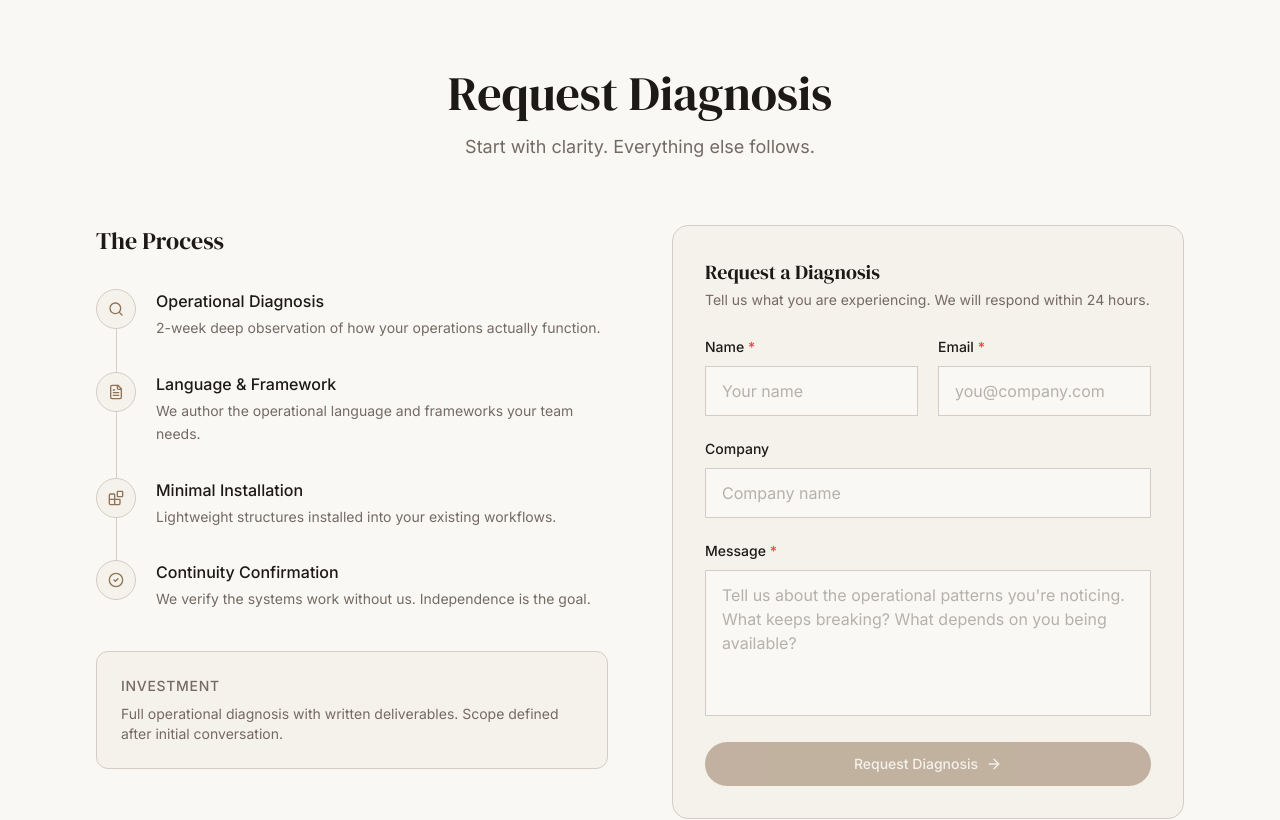
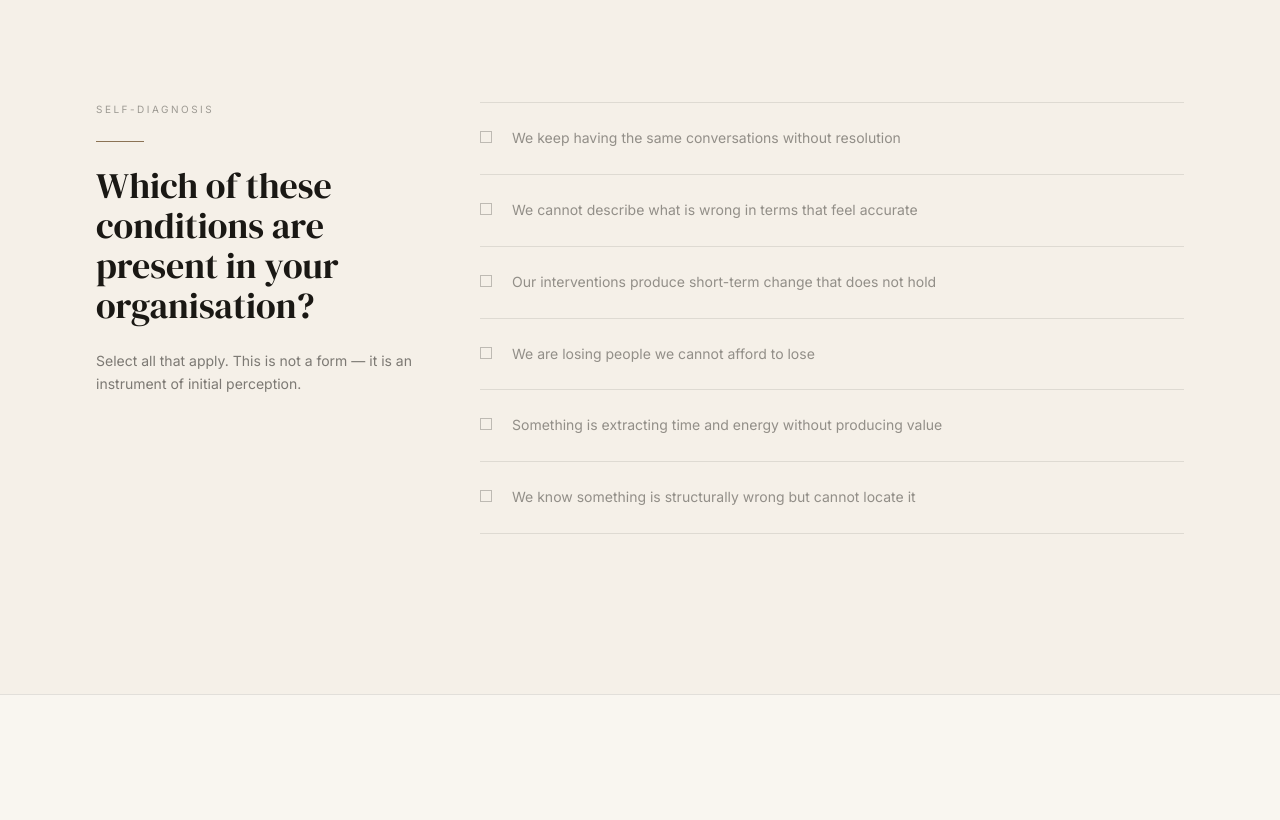
Before and after one commit to quietdissent/Q, a Next.js app: page / in a window 1280 px wide. Shown: the part 8380-9200 px from the top of the page. Built offline with nearby package versions, Linux system fonts and the light colour scheme.

Commit message:
feat: editorial diagnosis self-assessment

```diff
--- a/components/sections/diagnosis.tsx
+++ b/components/sections/diagnosis.tsx
@@ -1,253 +1,113 @@
 "use client"
 
-import { useState, useRef } from "react"
-import { motion, AnimatePresence } from "framer-motion"
-import { useInView } from "@/hooks/use-scroll-animation"
-import { Search, FileText, Blocks, CheckCircle2, ArrowRight, Loader2, AlertCircle } from "lucide-react"
+import { useState } from "react"
+import { motion } from "framer-motion"
 
-const processSteps = [
-  { icon: Search, label: "Operational Diagnosis", description: "2-week deep observation of how your operations actually function." },
-  { icon: FileText, label: "Language & Framework", description: "We author the operational language and frameworks your team needs." },
-  { icon: Blocks, label: "Minimal Installation", description: "Lightweight structures installed into your existing workflows." },
-  { icon: CheckCircle2, label: "Continuity Confirmation", description: "We verify the systems work without us. Independence is the goal." },
+const symptoms = [
+  "We keep having the same conversations without resolution",
+  "We cannot describe what is wrong in terms that feel accurate",
+  "Our interventions produce short-term change that does not hold",
+  "We are losing people we cannot afford to lose",
+  "Something is extracting time and energy without producing value",
+  "We know something is structurally wrong but cannot locate it",
 ]
 
 export function DiagnosisSection() {
-  const [ref, inView] = useInView(0.05)
-  const [formData, setFormData] = useState({ name: "", email: "", company: "", message: "" })
+  const [selected, setSelected] = useState<number[]>([])
   const [submitted, setSubmitted] = useState(false)
-  const [submitting, setSubmitting] = useState(false)
-  const [error, setError] = useState("")
-  const formRef = useRef<HTMLFormElement>(null)
 
-  const isValid = formData.name.length > 1 && formData.email.includes("@") && formData.message.length > 5
-
-  const handleSubmit = async (e: React.FormEvent) => {
-    e.preventDefault()
-    if (!isValid) return
-
-    setSubmitting(true)
-    setError("")
-
-    try {
-      const res = await fetch("/api/diagnosis", {
-        method: "POST",
-        headers: { "Content-Type": "application/json" },
-        body: JSON.stringify(formData),
-      })
-
-      const data = await res.json()
-
-      if (!res.ok) {
-        setError(data.error || "Something went wrong. Please try again.")
-        setSubmitting(false)
-        return
-      }
-
-      setSubmitted(true)
-    } catch {
-      setError("Failed to send. Please email hello@quietdissent.com directly.")
-    } finally {
-      setSubmitting(false)
-    }
-  }
+  const toggle = (i: number) =>
+    setSelected((prev) => prev.includes(i) ? prev.filter((x) => x !== i) : [...prev, i])
 
   return (
-    <section id="diagnosis" className="relative overflow-hidden bg-card py-24 lg:py-32" ref={ref}>
-      <div className="mx-auto max-w-6xl px-6 lg:px-8">
-        <motion.div
-          initial={{ opacity: 0, y: 40 }}
-          animate={inView ? { opacity: 1, y: 0 } : {}}
-          transition={{ duration: 0.7, ease: [0.22, 1, 0.36, 1] }}
-          className="text-center"
-        >
-          <h2 className="font-serif text-3xl leading-tight text-foreground sm:text-4xl lg:text-5xl text-balance">
-            Request Diagnosis
-          </h2>
-          <p className="mx-auto mt-4 max-w-xl text-base text-muted-foreground lg:text-lg">
-            Start with clarity. Everything else follows.
-          </p>
-        </motion.div>
+    <section id="diagnosis" className="bg-[#F5F0E8] border-t border-[#1A1814]/10">
+      <div className="mx-auto max-w-6xl px-6 py-32 lg:px-8 lg:py-40">
+        <div className="grid grid-cols-1 gap-16 lg:grid-cols-12">
+          {/* Left column */}
+          <div className="lg:col-span-4 flex flex-col gap-6">
+            <span className="text-[10px] tracking-[0.25em] uppercase text-[#1A1814]/40">
+              Self-Diagnosis
+            </span>
+            <div className="h-[1px] w-12 bg-[#8B7355]" />
+            <motion.h2
+              initial={{ opacity: 0, y: 16 }}
+              whileInView={{ opacity: 1, y: 0 }}
+              viewport={{ once: true }}
+              transition={{ duration: 0.7 }}
+              className="font-serif text-3xl text-[#1A1814] leading-snug lg:text-4xl"
+            >
+              Which of these conditions are present in your organisation?
+            </motion.h2>
+            <p className="text-sm text-[#1A1814]/55 leading-relaxed">
+              Select all that apply. This is not a form — it is an instrument of initial perception.
+            </p>
+          </div>
 
-        <div className="mt-16 grid gap-16 lg:grid-cols-2">
-          {/* Process Overview */}
-          <motion.div
-            initial={{ opacity: 0, x: -30 }}
-            animate={inView ? { opacity: 1, x: 0 } : {}}
-            transition={{ delay: 0.3, duration: 0.6 }}
-          >
-            <h3 className="font-serif text-2xl text-foreground">The Process</h3>
-            <div className="relative mt-8 flex flex-col gap-8">
-              <div className="absolute bottom-4 left-5 top-4 w-[1px] bg-border" aria-hidden="true" />
-              {processSteps.map((step, i) => {
-                const Icon = step.icon
-                return (
+          {/* Right column */}
+          <div className="lg:col-span-8">
+            {!submitted ? (
+              <div className="flex flex-col gap-0">
+                {symptoms.map((symptom, i) => (
+                  <motion.button
+                    key={i}
+                    onClick={() => toggle(i)}
+                    initial={{ opacity: 0, x: 10 }}
+                    whileInView={{ opacity: 1, x: 0 }}
+                    viewport={{ once: true }}
+                    transition={{ duration: 0.5, delay: i * 0.06 }}
+                    className={`flex items-start gap-5 border-t border-[#1A1814]/10 py-6 text-left transition-colors ${
+                      selected.includes(i) ? "text-[#1A1814]" : "text-[#1A1814]/45"
+                    }`}
+                  >
+                    <span className={`mt-1 h-3 w-3 shrink-0 border transition-colors ${
+                      selected.includes(i)
+                        ? "border-[#8B7355] bg-[#8B7355]"
+                        : "border-[#1A1814]/25 bg-transparent"
+                    }`} />
+                    <span className="text-sm leading-relaxed">{symptom}</span>
+                  </motion.button>
+                ))}
+                <div className="border-t border-[#1A1814]/10" />
+
+                {selected.length > 0 && (
                   <motion.div
-                    key={step.label}
-                    initial={{ opacity: 0, x: -20 }}
-                    animate={inView ? { opacity: 1, x: 0 } : {}}
-                    transition={{ delay: 0.4 + i * 0.12, duration: 0.5 }}
-                    className="relative flex items-start gap-5"
+                    initial={{ opacity: 0, y: 10 }}
+                    animate={{ opacity: 1, y: 0 }}
+                    transition={{ duration: 0.4 }}
+                    className="flex flex-col gap-4 pt-10"
                   >
-                    <div className="relative z-10 flex h-10 w-10 shrink-0 items-center justify-center rounded-full border border-border bg-background transition-colors duration-300 hover:border-primary">
-                      <Icon className="h-4 w-4 text-primary" />
-                    </div>
-                    <div>
-                      <h4 className="font-medium text-foreground">{step.label}</h4>
-                      <p className="mt-1 text-sm leading-relaxed text-muted-foreground">{step.description}</p>
-                    </div>
+                    <p className="text-sm text-[#1A1814]/60 leading-relaxed">
+                      You have identified {selected.length} condition{selected.length > 1 ? "s" : ""}.
+                      {selected.length >= 3
+                        ? " The presence of three or more suggests a structural condition, not a symptomatic one."
+                        : " Even one of these, if persistent, warrants precise diagnosis."}
+                    </p>
+                    <button
+                      onClick={() => setSubmitted(true)}
+                      className="self-start text-[10px] tracking-[0.25em] uppercase text-[#1A1814] underline underline-offset-4 decoration-[#8B7355] hover:opacity-60 transition-opacity"
+                    >
+                      Request a Diagnosis →
+                    </button>
                   </motion.div>
-                )
-              })}
-            </div>
-
-            <div className="mt-10 rounded-xl border border-border bg-background p-6">
-              <h4 className="text-sm font-medium uppercase tracking-wider text-muted-foreground">Investment</h4>
-              <p className="mt-2 font-serif text-3xl text-foreground">{""}</p>
-              <p className="mt-2 text-sm text-muted-foreground">
-                {"Full operational diagnosis with written deliverables. Scope defined after initial conversation."}
-              </p>
-            </div>
-          </motion.div>
-
-          {/* Contact Form */}
-          <motion.div
-            initial={{ opacity: 0, x: 30 }}
-            animate={inView ? { opacity: 1, x: 0 } : {}}
-            transition={{ delay: 0.4, duration: 0.6 }}
-          >
-            <AnimatePresence mode="wait">
-              {submitted ? (
-                <motion.div
-                  key="success"
-                  initial={{ opacity: 0, scale: 0.95 }}
-                  animate={{ opacity: 1, scale: 1 }}
-                  className="flex h-full flex-col items-center justify-center rounded-2xl border border-border bg-background p-10 text-center"
-                >
-                  <motion.div
-                    initial={{ scale: 0 }}
-                    animate={{ scale: 1 }}
-                    transition={{ type: "spring", stiffness: 200, damping: 15 }}
-                    className="mb-6 flex h-16 w-16 items-center justify-center rounded-full bg-emerald-100"
-                  >
-                    <CheckCircle2 className="h-8 w-8 text-emerald-600" />
-                  </motion.div>
-                  <h3 className="font-serif text-2xl text-foreground">Message Received</h3>
-                  <p className="mt-3 text-base text-muted-foreground">
-                    {"We'll review your situation and respond within 24 hours with next steps."}
-                  </p>
-                  <div className="mt-6 flex flex-col gap-3 text-left">
-                    {["Initial review of your submission", "Follow-up call to scope the diagnosis", "Proposal delivered within 48 hours"].map((step, i) => (
-                      <motion.div
-                        key={step}
-                        initial={{ opacity: 0, x: -10 }}
-                        animate={{ opacity: 1, x: 0 }}
-                        transition={{ delay: 0.3 + i * 0.1 }}
-                        className="flex items-center gap-2 text-sm text-muted-foreground"
-                      >
-                        <span className="h-1.5 w-1.5 rounded-full bg-primary" />
-                        {step}
-                      </motion.div>
-                    ))}
-                  </div>
-                </motion.div>
-              ) : (
-                <motion.div key="form" className="rounded-2xl border border-border bg-background p-8">
-                  <h3 className="font-serif text-xl text-foreground">Request a Diagnosis</h3>
-                  <p className="mt-1 text-sm text-muted-foreground">
-                    Tell us what you are experiencing. We will respond within 24 hours.
-                  </p>
-
-                  <form ref={formRef} onSubmit={handleSubmit} className="mt-6 flex flex-col gap-5">
-                    <div className="grid gap-5 sm:grid-cols-2">
-                      <div>
-                        <label htmlFor="name" className="text-sm font-medium text-foreground">
-                          Name <span className="text-destructive">*</span>
-                        </label>
-                        <input
-                          id="name"
-                          type="text"
-                          required
-                          value={formData.name}
-                          onChange={(e) => setFormData({ ...formData, name: e.target.value })}
-                          className="mt-2 w-full rounded-lg border border-border bg-card px-4 py-3 text-base text-foreground placeholder:text-muted-foreground/50 transition-all duration-300 focus:border-primary focus:outline-none focus:ring-2 focus:ring-primary/20"
-                          placeholder="Your name"
-                        />
-                      </div>
-                      <div>
-                        <label htmlFor="email" className="text-sm font-medium text-foreground">
-                          Email <span className="text-destructive">*</span>
-                        </label>
-                        <input
-                          id="email"
-                          type="email"
-                          required
-                          value={formData.email}
-                          onChange={(e) => setFormData({ ...formData, email: e.target.value })}
-                          className="mt-2 w-full rounded-lg border border-border bg-card px-4 py-3 text-base text-foreground placeholder:text-muted-foreground/50 transition-all duration-300 focus:border-primary focus:outline-none focus:ring-2 focus:ring-primary/20"
-                          placeholder="you@company.com"
-                        />
-                      </div>
-                    </div>
-
-                    <div>
-                      <label htmlFor="company" className="text-sm font-medium text-foreground">
-                        Company
-                      </label>
-                      <input
-                        id="company"
-                        type="text"
-                        value={formData.company}
-                        onChange={(e) => setFormData({ ...formData, company: e.target.value })}
-                        className="mt-2 w-full rounded-lg border border-border bg-card px-4 py-3 text-base text-foreground placeholder:text-muted-foreground/50 transition-all duration-300 focus:border-primary focus:outline-none focus:ring-2 focus:ring-primary/20"
-                        placeholder="Company name"
-                      />
-                    </div>
-
-                    <div>
-                      <label htmlFor="message" className="text-sm font-medium text-foreground">
-                        Message <span className="text-destructive">*</span>
-                      </label>
-                      <textarea
-                        id="message"
-                        required
-                        value={formData.message}
-                        onChange={(e) => setFormData({ ...formData, message: e.target.value })}
-                        rows={5}
-                        className="mt-2 w-full resize-none rounded-lg border border-border bg-card px-4 py-3 text-base text-foreground placeholder:text-muted-foreground/50 transition-all duration-300 focus:border-primary focus:outline-none focus:ring-2 focus:ring-primary/20"
-                        placeholder="Tell us about the operational patterns you're noticing. What keeps breaking? What depends on you being available?"
-                      />
-                    </div>
-
-                    {error && (
-                      <motion.div
-                        initial={{ opacity: 0, y: -5 }}
-                        animate={{ opacity: 1, y: 0 }}
-                        className="flex items-center gap-2 rounded-lg bg-destructive/10 px-4 py-3 text-sm text-destructive"
-                      >
-                        <AlertCircle className="h-4 w-4 shrink-0" />
-                        {error}
-                      </motion.div>
-                    )}
-
-                    <motion.button
-                      type="submit"
-                      disabled={submitting || !isValid}
-                      whileHover={{ scale: 1.01 }}
-                      whileTap={{ scale: 0.98 }}
-                      className="flex w-full items-center justify-center gap-2 rounded-full bg-primary px-6 py-3 text-sm font-medium text-primary-foreground transition-all duration-300 hover:shadow-md disabled:opacity-50 disabled:hover:shadow-none"
-                    >
-                      {submitting ? (
-                        <><Loader2 className="h-4 w-4 animate-spin" /> Sending...</>
-                      ) : (
-                        <>Request Diagnosis <ArrowRight className="h-4 w-4" /></>
-                      )}
-                    </motion.button>
-                  </form>
-                </motion.div>
-              )}
-            </AnimatePresence>
-          </motion.div>
+                )}
+              </div>
+            ) : (
+              <motion.div
+                initial={{ opacity: 0, y: 16 }}
+                animate={{ opacity: 1, y: 0 }}
+                transition={{ duration: 0.6 }}
+                className="flex flex-col gap-6 border-t border-[#1A1814]/10 pt-10"
+              >
+                <span className="text-[10px] tracking-[0.25em] uppercase text-[#8B7355]">Received</span>
+                <p className="font-serif text-2xl text-[#1A1814] leading-snug">
+                  We will be in touch within one business day to schedule an intake conversation.
+                </p>
+                <p className="text-sm text-[#1A1814]/55 leading-relaxed max-w-lg">
+                  In the meantime, you may find it useful to note — in your own words — what the condition feels like from inside it. That language will be useful to us.
+                </p>
+              </motion.div>
+            )}
+          </div>
         </div>
       </div>
     </section>
```
